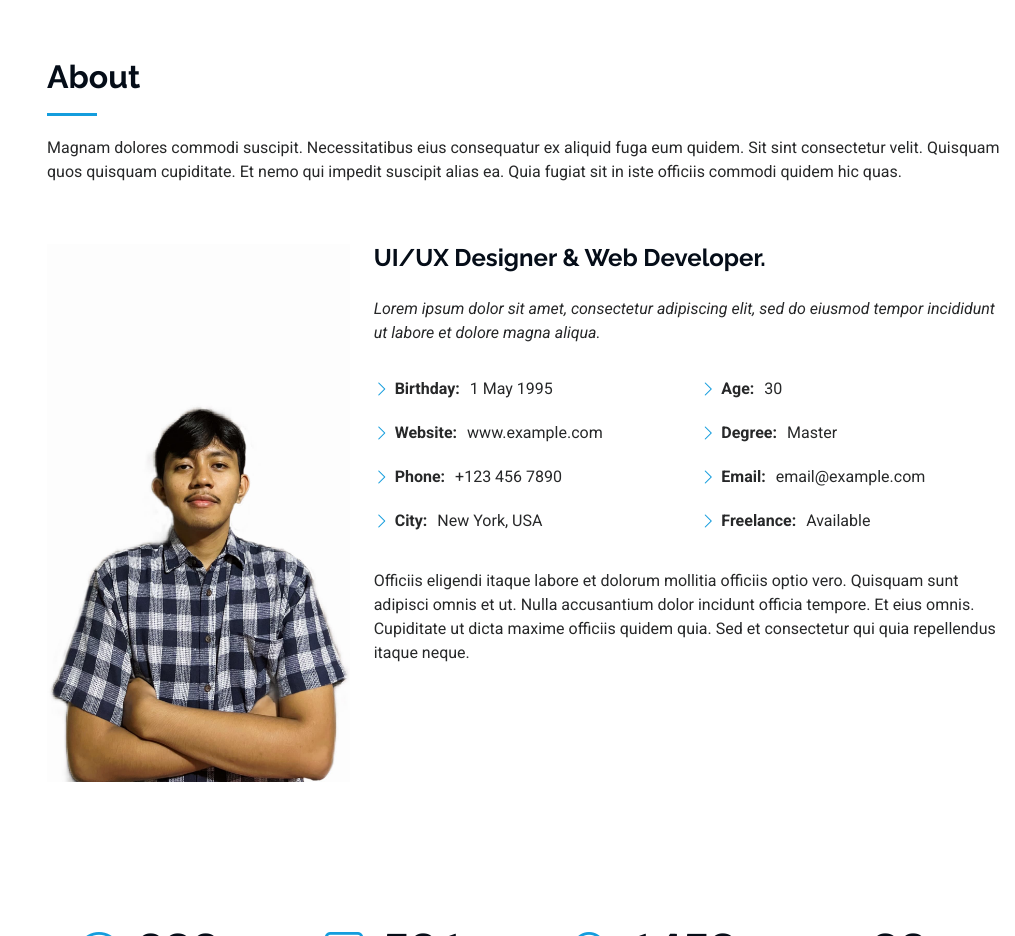
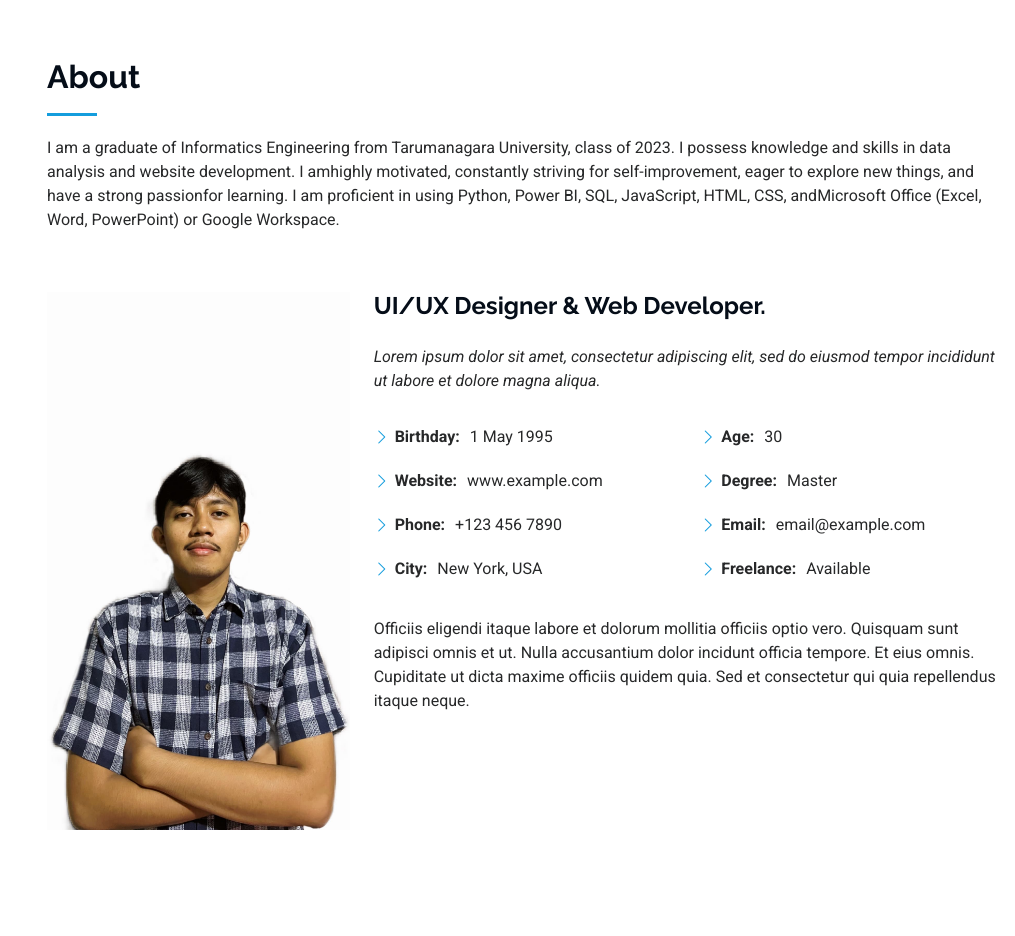
Before and after one commit to rizkiNW123/rizkiNW123.github.io, a plain HTML site: page index.html in a window 1280 px wide. Shown: the part 802-1738 px from the top of the page, without its empty margins (265-1280 px from the left). Drawn offline with Linux system fonts and the light colour scheme.

Commit message:
Update About

```diff
--- a/index.html
+++ b/index.html
@@ -115,7 +115,9 @@
       <!-- Section Title -->
       <div class="container section-title" data-aos="fade-up">
         <h2>About</h2>
-        <p>Magnam dolores commodi suscipit. Necessitatibus eius consequatur ex aliquid fuga eum quidem. Sit sint consectetur velit. Quisquam quos quisquam cupiditate. Et nemo qui impedit suscipit alias ea. Quia fugiat sit in iste officiis commodi quidem hic quas.</p>
+        <p>
+          I am a graduate of Informatics Engineering from Tarumanagara University, class of 2023. I possess knowledge and skills in data analysis and website development. I amhighly motivated, constantly striving for self-improvement, eager to explore new things, and have a strong passionfor learning. I am proficient in using Python, Power BI, SQL, JavaScript, HTML, CSS, andMicrosoft Office (Excel, Word, PowerPoint) or Google Workspace.
+        </p>
       </div><!-- End Section Title -->
 
       <div class="container" data-aos="fade-up" data-aos-delay="100">
```
